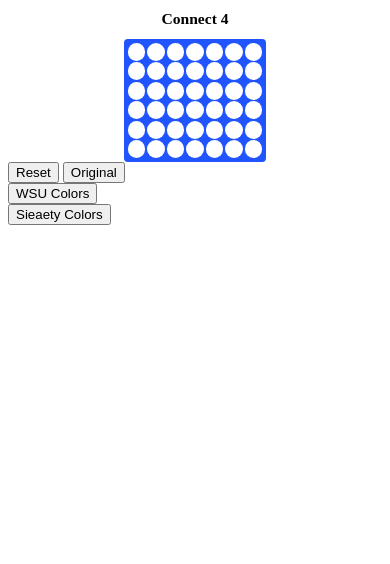
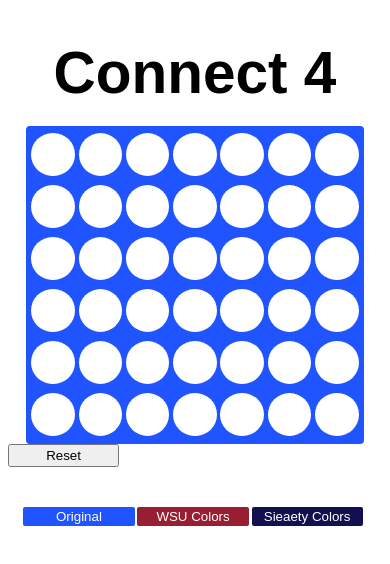
Before and after one commit to Sieaety/final, a plain HTML site: page index.html in a window 390 px wide. Drawn offline with Linux system fonts and the light colour scheme; a web font is replaced by a local one.

Commit message:
added css for responsive design

```diff
--- a/styles.css
+++ b/styles.css
@@ -1,6 +1,7 @@
-/*To Do Next Time:add responsiveness for portrait (board looks too small in portrait mode)*/
+@import url('https://fonts.googleapis.com/css2?family=Denk+One&family=Rubik&display=swap');
 
 /*gameboard background/blue area*/
+
 .gameBoard {
   margin: auto;
   height: 30vw;
@@ -14,6 +15,7 @@
 }
 
 /*individual spaces within board*/
+
 .space {
   border-radius: 50%;
   background-color: #ffffff;
@@ -22,24 +24,233 @@
   margin: auto;
 }
 
-h1{
-    text-align: center;
-  font-size: 4vw;
+h1 {
+  text-align: center;
+  font-size: 4.5vw;
+  font-family: 'Denk One', sans-serif;
+  margin-bottom: 1vw;
 }
 
+/*classes for changing space color based on current player*/
 
-/*classes for changing space color based on current player*/
 .p1 {
-    background-color: #ff0000;
+  background-color: #ff0000;
 }
 
 .p2 {
-    background-color: #ffd000;
+  background-color: #ffd000;
 }
 
-#colorChange {
-text-align: center;
- float: right;
+button {
+  margin-bottom: 1vw;
+  width: 8vw;
+  margin-right: .5vw;
+  padding: .5vw;
 }
 
-S
+#sieaety {
+  background-color: #12104f;
+  color: #fff;
+  border: none;
+  border-radius: 2px;
+  position: absolute;
+  right: 21.5vw;
+  top: 16vw;
+}
+
+#original {
+  background-color: #2054ff;
+  color: #fff;
+  border: none;
+  border-radius: 2px;
+  position: absolute;
+  right: 21.5vw;
+  top: 10vw;
+}
+
+#wsu {
+  background-color: #981e32;
+  color: #fff;
+  border: none;
+  border-radius: 2px;
+  position: absolute;
+  right: 21.5vw;
+  top: 13vw;
+}
+
+#sieaety:hover {
+  background-color: #3632a6;
+}
+
+#original:hover {
+  background-color: #5e83ff;
+}
+
+#wsu:hover {
+  background-color: #d12a45;
+}
+
+#reset button:hover {
+  background-color: #636363;
+}
+
+#reset {
+  position: absolute;
+  right: 31.5vw;
+  top: 42.5vw;
+  width: 37vw;
+}
+
+#reset button {
+  float: right;
+  margin-right: 0;
+  background-color: #000;
+  color: #fff;
+  border: none;
+  border-radius: 2px;
+}
+
+p {
+  float: left;
+  margin: 0;
+  padding: 0;
+  font-family: 'Rubik', sans-serif;
+  font-size: 1.25vw;
+}
+
+@media only screen and (max-width: 1242px) {
+  .gameBoard {
+    height: 50vw;
+    width: 55vw;
+  }
+  /*individual spaces within board*/
+  .space {
+    height: 7.11vw;
+    width: 7.11vw;
+  }
+  h1 {
+    font-size: 8vw;
+    margin-bottom: 1vw;
+  }
+  button {
+    width: 15vw;
+  }
+  p {
+    font-size: 2vw;
+  }
+  #reset {
+    position: absolute;
+    right: 21.5vw;
+    top: 70vw;
+    width: 57vw;
+  }
+  #sieaety {
+    position: absolute;
+    right: 5vw;
+    top: 25vw;
+  }
+  #original {
+    position: absolute;
+    right: 5vw;
+    top: 17vw;
+  }
+  #wsu {
+    position: absolute;
+    right: 5vw;
+    top: 21vw;
+  }
+  @media only screen and (max-width: 768px) {
+    .gameBoard {
+      height: 60vw;
+      width: 65vw;
+    }
+    /*individual spaces within board*/
+    .space {
+      height: 8.53vw;
+      width: 8.53vw;
+    }
+    button {
+      width: 20vw;
+    }
+    p {
+      font-size: 3vw;
+    }
+    #reset {
+      position: absolute;
+      right: 17vw;
+      top: 80vw;
+      width: 67vw;
+    }
+    #sieaety {
+      position: absolute;
+      left: 63vw;
+      top: 85vw;
+    }
+    #original {
+      position: absolute;
+      left: 16vw;
+      top: 85vw;
+    }
+    #wsu {
+      position: absolute;
+      left: 40vw;
+      top: 85vw;
+    }
+    @media only screen and (max-width: 460px) {
+      .gameBoard {
+        height: 80vw;
+        width: 85vw;
+      }
+      /*individual spaces within board*/
+      .space {
+        height: 11.15vw;
+        width: 11.15vw;
+      }
+      button {
+        width: 28.5vw;
+      }
+      p {
+        font-size: 4vw;
+      }
+      h1 {
+        font-size: 15vw;
+        margin-bottom: 5vw;
+      }
+      #reset {
+        position: absolute;
+        right: 6.5vw;
+        top: 120vw;
+        width: 87vw;
+      }
+      #sieaety {
+        position: absolute;
+        left: 64.5vw;
+        top: 130vw;
+      }
+      #original {
+        position: absolute;
+        left: 6vw;
+        top: 130vw;
+      }
+      #wsu {
+        position: absolute;
+        left: 35.25vw;
+        top: 130vw;
+      }
+      @media only screen and (max-width: 332px) {
+        #sieaety {
+          position: absolute;
+          left: 6vw;
+          top: 150vw;
+        }
+        #original {
+          position: absolute;
+          left: 6vw;
+          top: 130vw;
+        }
+        #wsu {
+          position: absolute;
+          left: 6vw;
+          top: 140vw;
+        }
+      }
```
